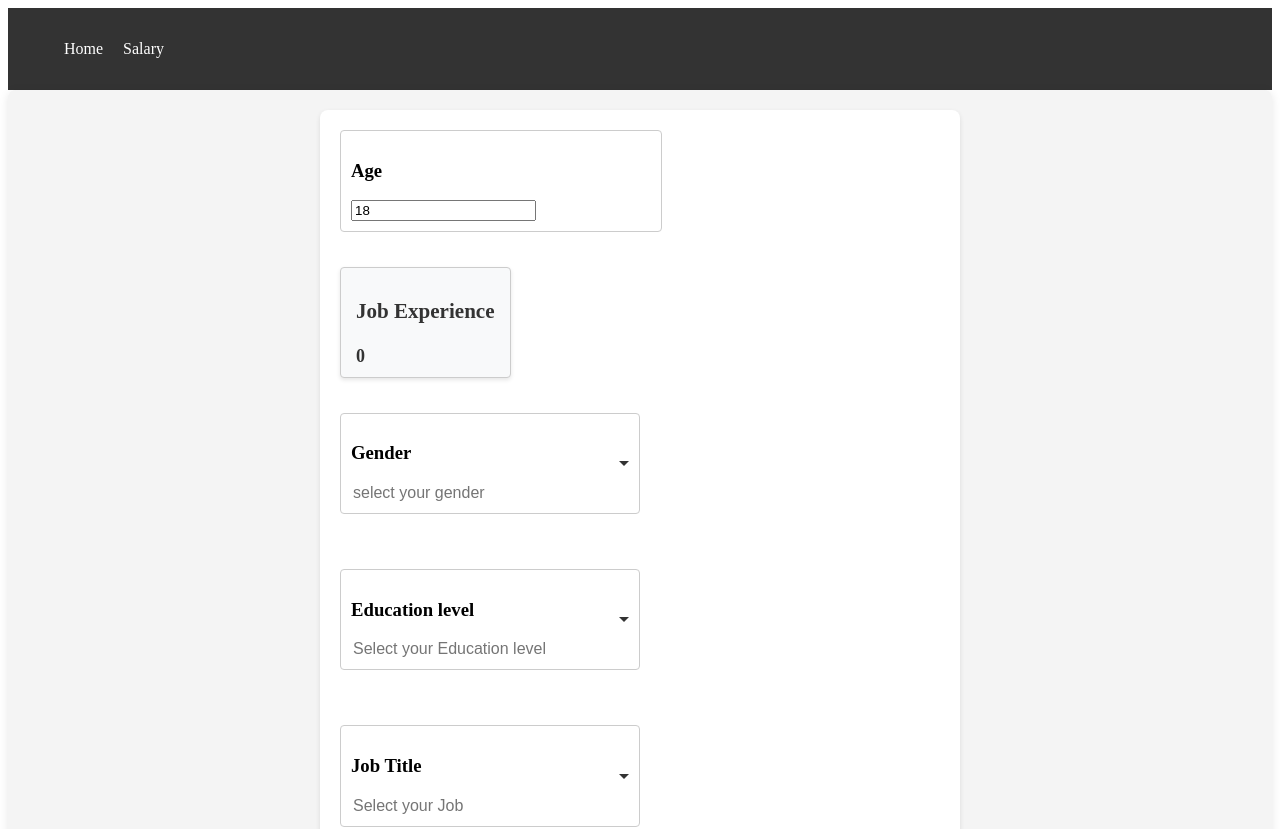
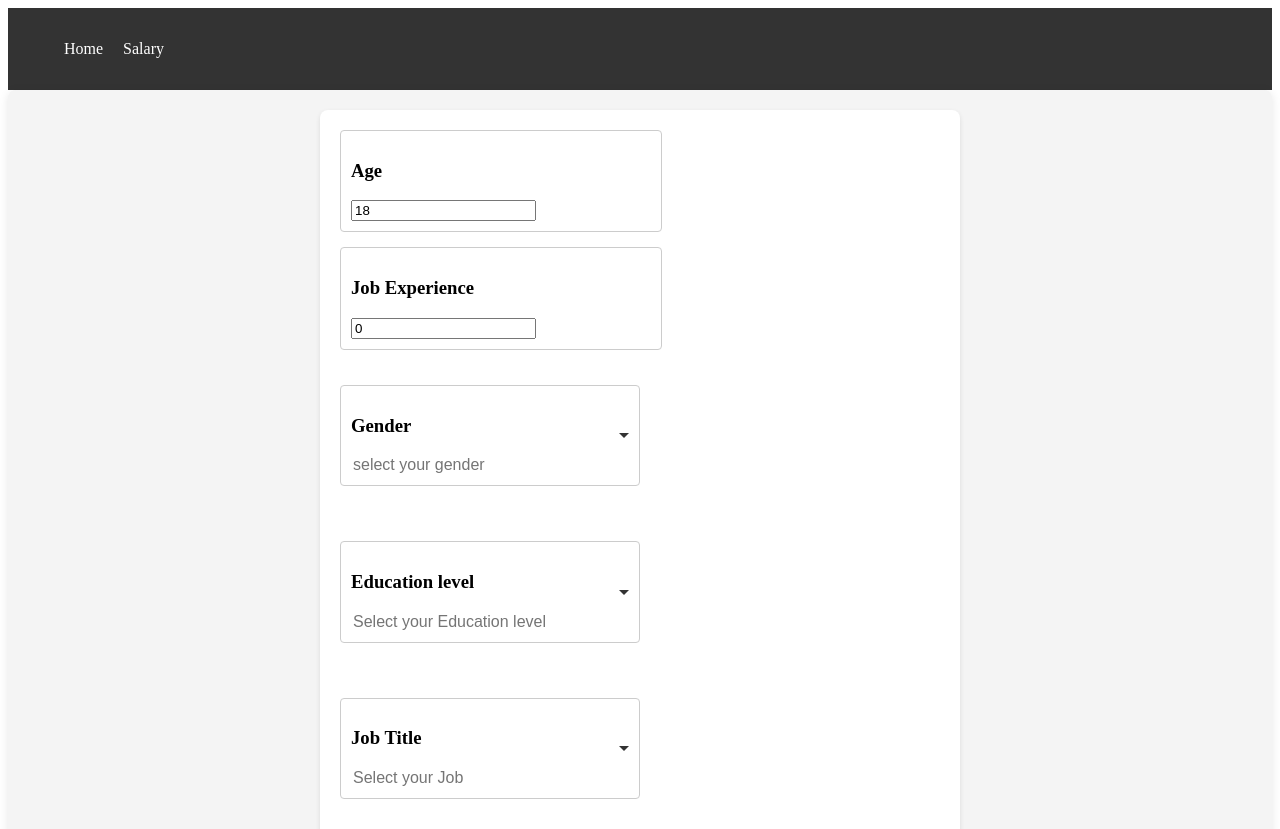
Before and after one commit to pirasp382/learn_dsai, a React (Create React App) app in the folder frontend/: page /salary in a window 1280 px wide. Shown: the top 829 px of the page. Built offline with nearby package versions, Linux system fonts and the light colour scheme.

Commit message:
#21 modal bearbeiten

```diff
--- a/frontend/src/components/number_input/number_input.jsx
+++ b/frontend/src/components/number_input/number_input.jsx
@@ -1,28 +1,38 @@
 import "./number_input.css"
 import PropTypes from "prop-types";
+import {Tooltip} from "react-tooltip";
 
-function NumberInput({value, onChange, placehoder, min, title}){
+function NumberInput({id, value, onChange, placeholder, min, title, hasTooltip, toolTipText}) {
 
     return <div className={"number-input"}>
         <h3>{title}</h3>
+        <a className={id}>
             <input
                 value={value}
                 type={"number"}
                 onChange={onChange}
-            placeholder={placehoder}
+                placeholder={placeholder}
                 min={min}
             />
+        </a>
+        <div>
+            {hasTooltip ?
+                <Tooltip className={"tooltip"} anchorSelect={"." + id}
+                         place={"top-end"}>{toolTipText}</Tooltip> : ""}
+        </div>
     </div>
 }
 
-NumberInput.propTypes={
-    value:PropTypes.string,
-    onChange:PropTypes.func,
-    placeholder:PropTypes.string,
-    min:PropTypes.string,
-    title:PropTypes.string
+NumberInput.propTypes = {
+    id: PropTypes.string,
+    value: PropTypes.string,
+    onChange: PropTypes.func,
+    placeholder: PropTypes.string,
+    min: PropTypes.string,
+    title: PropTypes.string,
+    hasTooltip: PropTypes.bool,
+    toolTipText: PropTypes.string,
 }
 
 
-
 export default NumberInput;
--- a/frontend/src/components/salary_prediction/salary_prediction.jsx
+++ b/frontend/src/components/salary_prediction/salary_prediction.jsx
@@ -70,14 +70,17 @@ function SalaryPrediciton() {
             <div id={"salary"}>
                 <div id={"input_form"}>
                     <div id={"age_input"}>
-                        <NumberInput value={age} onChange={(e) => setAge(e.target.value)}
-                                     placehoder={"age"} min={"18"} title={"Age"}/>
+                        <NumberInput id={"age"} value={age} onChange={(e) => setAge(e.target.value)}
+                                     placeholder={"age"} min={"18"} title={"Age"}/>
                     </div>
                     <div id={"experience_input"}>
-                        <NumberOutput value={experience}
+                        <NumberInput value={experience}
+                                     id={"experience"}
                                       onChange={(e) => setExperience(e.target.value)}
-                                      placehoder={"Job experience"} min={"0"}
-                                      title={"Job Experience"}/>
+                                      placeholder={"Job experience"} min={"0"}
+                                      title={"Job Experience"}
+                        hasTooltip={true}
+                        toolTipText={"Job Experience in Years"}/>
                     </div>
                     <div id={"gender_input"}>
                         <SearchableDropdown
```
Lines whose indentation alone changed are shown as unchanged.
